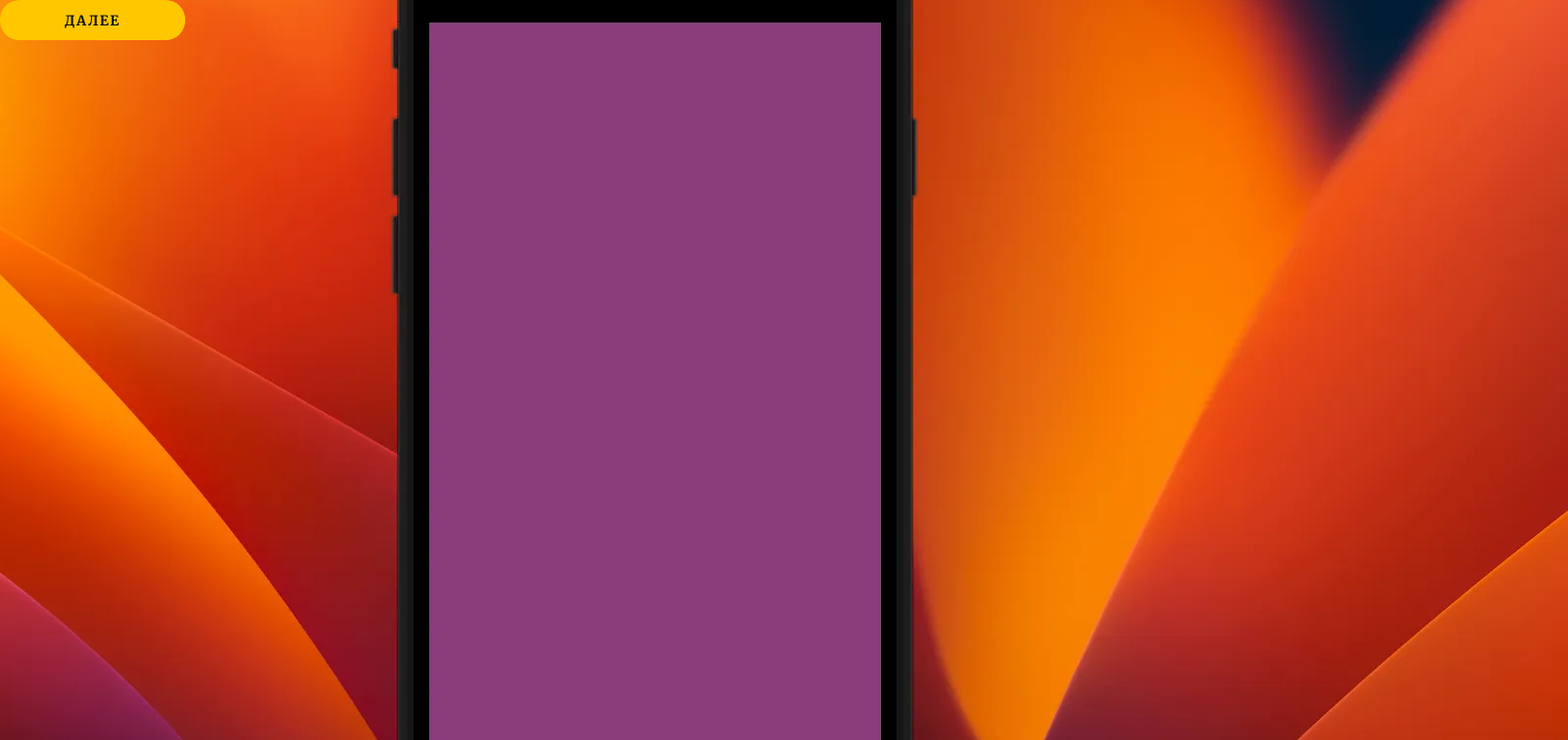
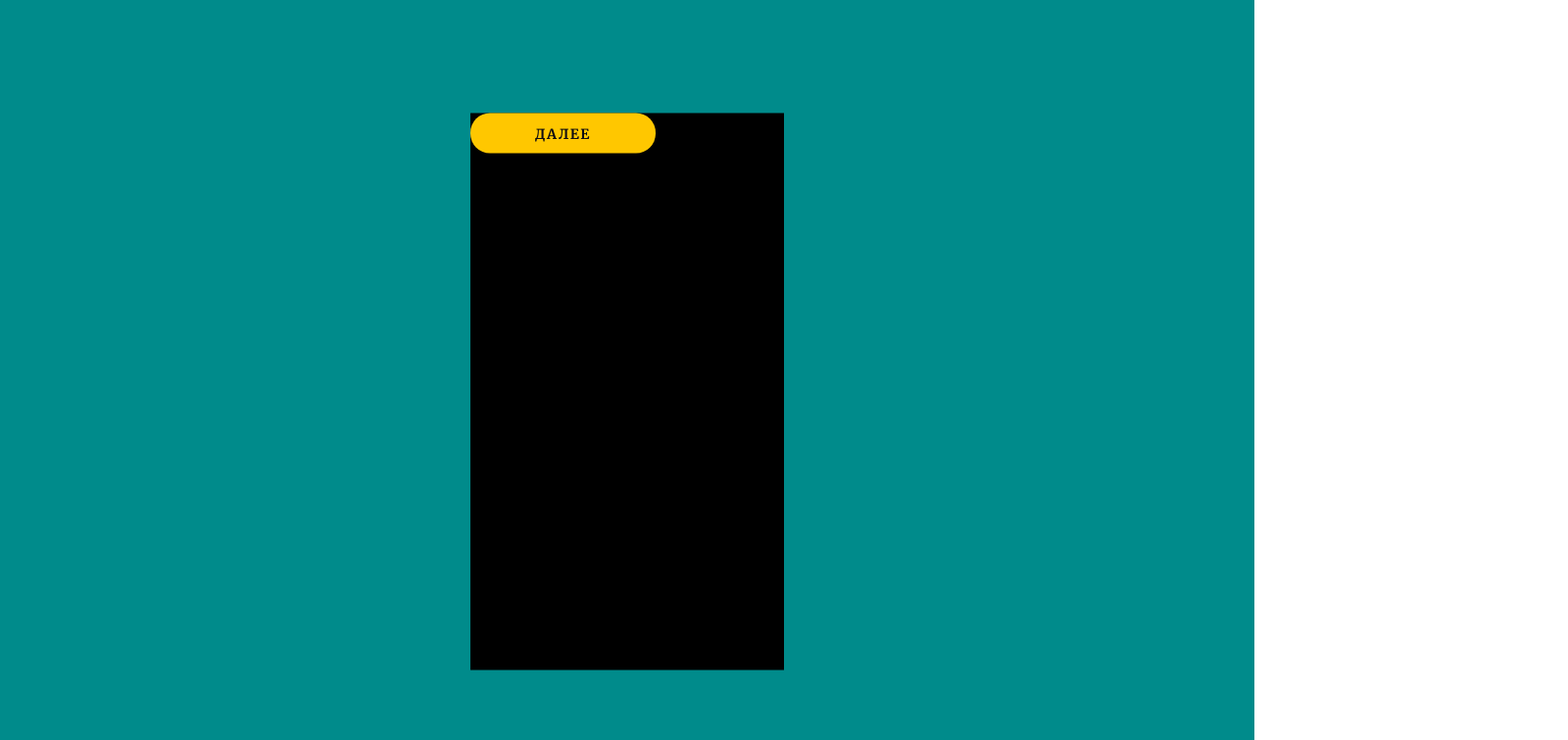
Before and after one commit to kulakdev/abcmobile-vue, a Vue app: page / in a window 1280 px wide. Shown: the top 756 px of the page at 98% size, 1600 px wide, since content can reach past the window. Built offline with nearby package versions, Linux system fonts and the light colour scheme.

Commit message:
rewriting the feature with simpler means

```diff
--- a/src/App.vue
+++ b/src/App.vue
@@ -5,33 +5,28 @@ import IphoneImage from './components/IphoneImage.vue'
 
 <template>
   <div class="wrapper">
-    <IphoneImage />
-    <ButtonComponent />
+    <div class="card">
+      <!-- <IphoneImage /> -->
+      <ButtonComponent />
+    </div>
   </div>
 </template>
 
 <style scoped>
-header {
-  line-height: 1.5;
-  max-height: 100vh;
+.wrapper {
+  padding: 0;
+  width: 100vw;
+  height: 100vh;
+  background-color: darkcyan;
 }
+.card {
+  height: 569px;
+  width: 320px;
+  background-color: black;
 
-@media (min-width: 1024px) {
-  header {
-    display: flex;
-    place-items: center;
-    padding-right: calc(var(--section-gap) / 2);
-  }
-
-  .wrapper {
-    display: flex;
-    place-items: flex-start;
-    flex-wrap: wrap;
-    margin: 0;
-    padding: 0;
-    background-color: darkcyan;
-    height: 100vh;
-    width: 100vw;
-  }
+  position: absolute;
+  top: 50%;
+  left: 50%;
+  transform: translate(-50%, -50%);
 }
 </style>
--- a/src/assets/main.css
+++ b/src/assets/main.css
@@ -1,7 +1,6 @@
 @import './base.css';
 
 #app {
-  max-width: 1280px;
   margin: 0;
   padding: 0;
   font-weight: normal;
```
